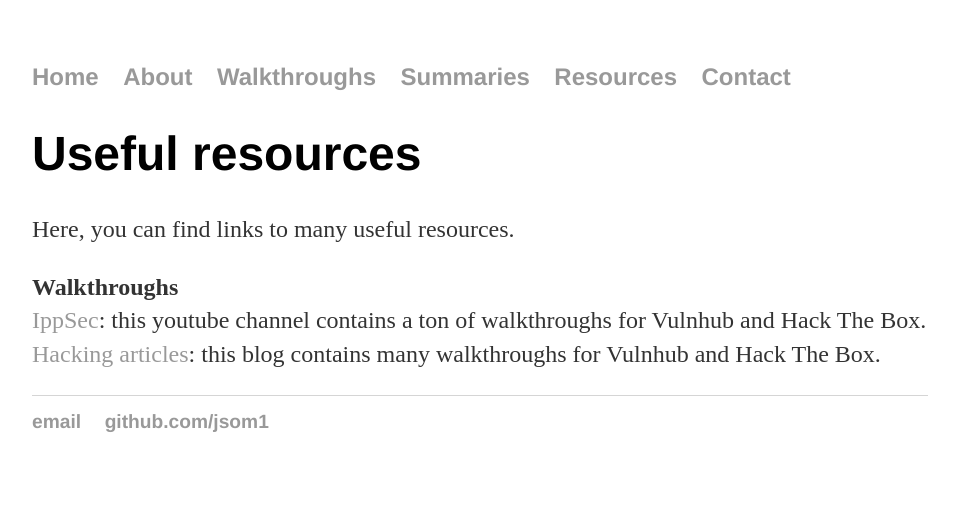
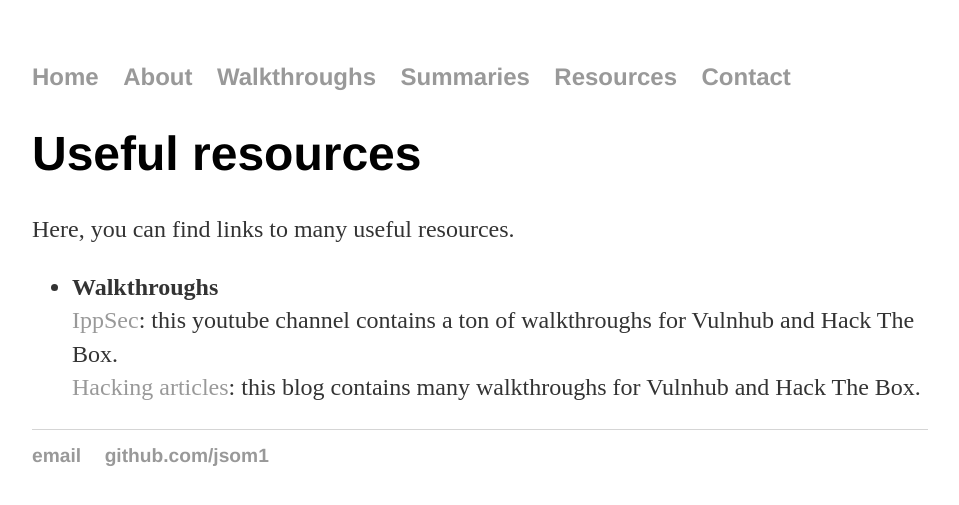
Before and after one commit to jsom1/jsom1.github.io, a Jekyll site: the page built from resources/index.html, in a window 1280 px wide. Shown: the top 505 px of the page, without its empty margins (160-1119 px from the left). Built offline with Jekyll 4.4.1, drawn with Linux system fonts in a browser that asks for light colours.

Commit message:
Update index.html

```diff
--- a/resources/index.html
+++ b/resources/index.html
@@ -9,12 +9,14 @@ title: About me
 	Here, you can find links to many useful resources.
 	</p>
 
-	<p>
+	<p><ul><li>
   <strong>Walkthroughs</strong><br>
   <a href="https://www.youtube.com/channel/UCa6eh7gCkpPo5XXUDfygQQA">IppSec</a>: this youtube channel contains a ton of walkthroughs
   for Vulnhub and Hack The Box.<br>
   <a href="https://www.hackingarticles.in/ctf-challenges-walkthrough/">Hacking articles</a>: this blog contains many walkthroughs for
   Vulnhub and Hack The Box.<br>
-	</p>
+	</li></p>
+
+	</ul>
 
 </div>
```
